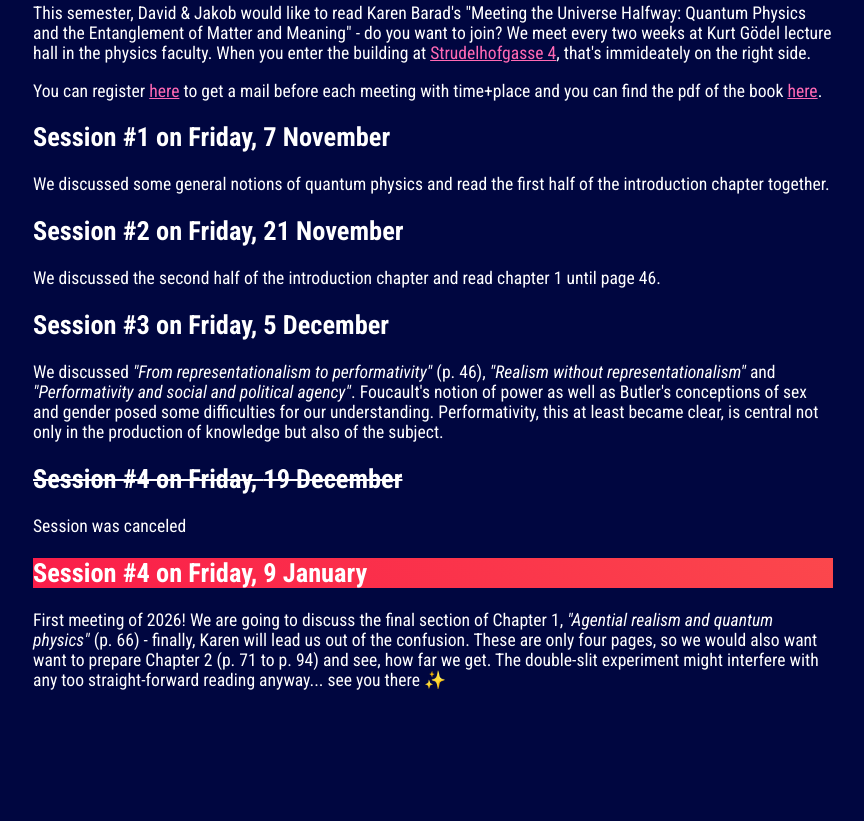
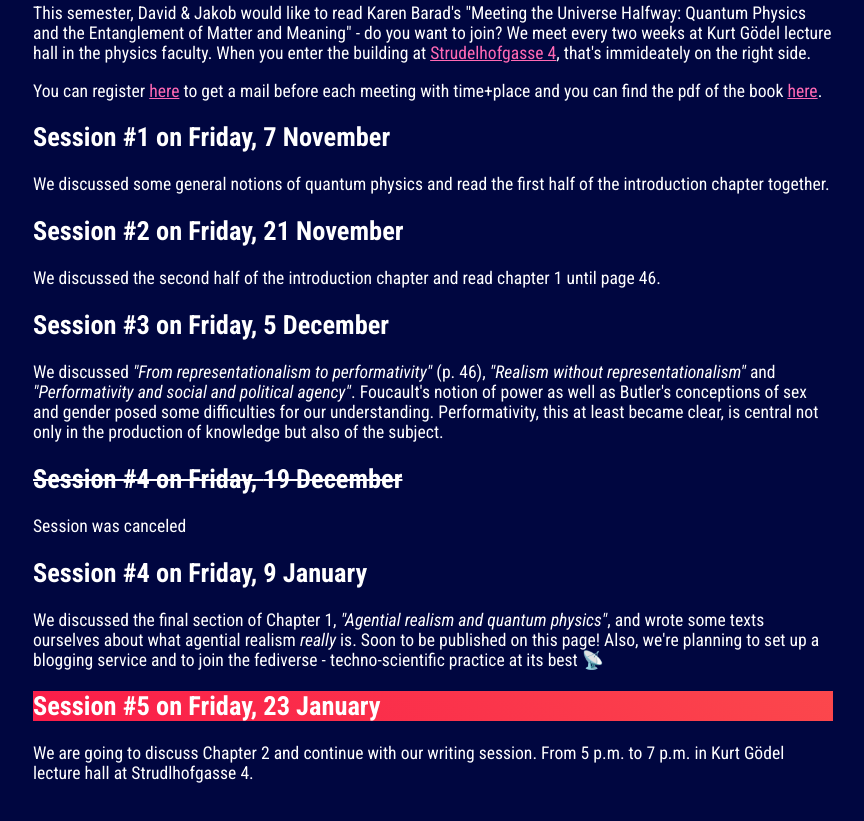
Before and after one commit to GrumpyGoedel/messapparat, a website: page public/index.html in a window 1280 px wide. Shown: the part 421-1242 px from the top of the page, without its empty margins (207-1071 px from the left). Before the commit the page ends 1168 px from the top, so only its background shows below. Drawn offline with Linux system fonts and the light colour scheme; a web font is replaced by a local one.

Commit message:
23 January

```diff
--- a/public/index.html
+++ b/public/index.html
@@ -32,10 +32,11 @@
     not only in the production of knowledge but also of the subject.</p>
   <h2><s>Session #4 on Friday, <span style="white-space: nowrap;">19 December</span></s></h2>
   <p>Session was canceled</p>
-  <h2 class="wavy-title">Session #4 on Friday, <span style="white-space: nowrap;">9 January</span></h2>
-  <p>First meeting of 2026! We are going to discuss the final section of Chapter 1, <i>"Agential realism and quantum physics"</i> (p. 66) - finally, Karen will lead us out
-    of the confusion. These are only four pages, so we would also want want to prepare Chapter 2 (p. 71 to p. 94) and see, how far we get. The double-slit experiment might
-    interfere with any too straight-forward reading anyway... see you there ✨</p>
+  <h2>Session #4 on Friday, <span style="white-space: nowrap;">9 January</span></h2>
+  <p>We discussed the final section of Chapter 1, <i>"Agential realism and quantum physics"</i>, and wrote some texts ourselves about what agential realism <i>really</i> is.
+    Soon to be published on this page! Also, we're planning to set up a blogging service and to join the fediverse - techno-scientific practice at its best 📡</p>
+  <h2 class="wavy-title">Session #5 on Friday, <span style="white-space: nowrap;">23 January</span></h2>
+  <p>We are going to discuss Chapter 2 and continue with our writing session. From 5 p.m. to 7 p.m. in Kurt Gödel lecture hall at Strudlhofgasse 4.</p>
 </div>
 </body>
 </html>
```
